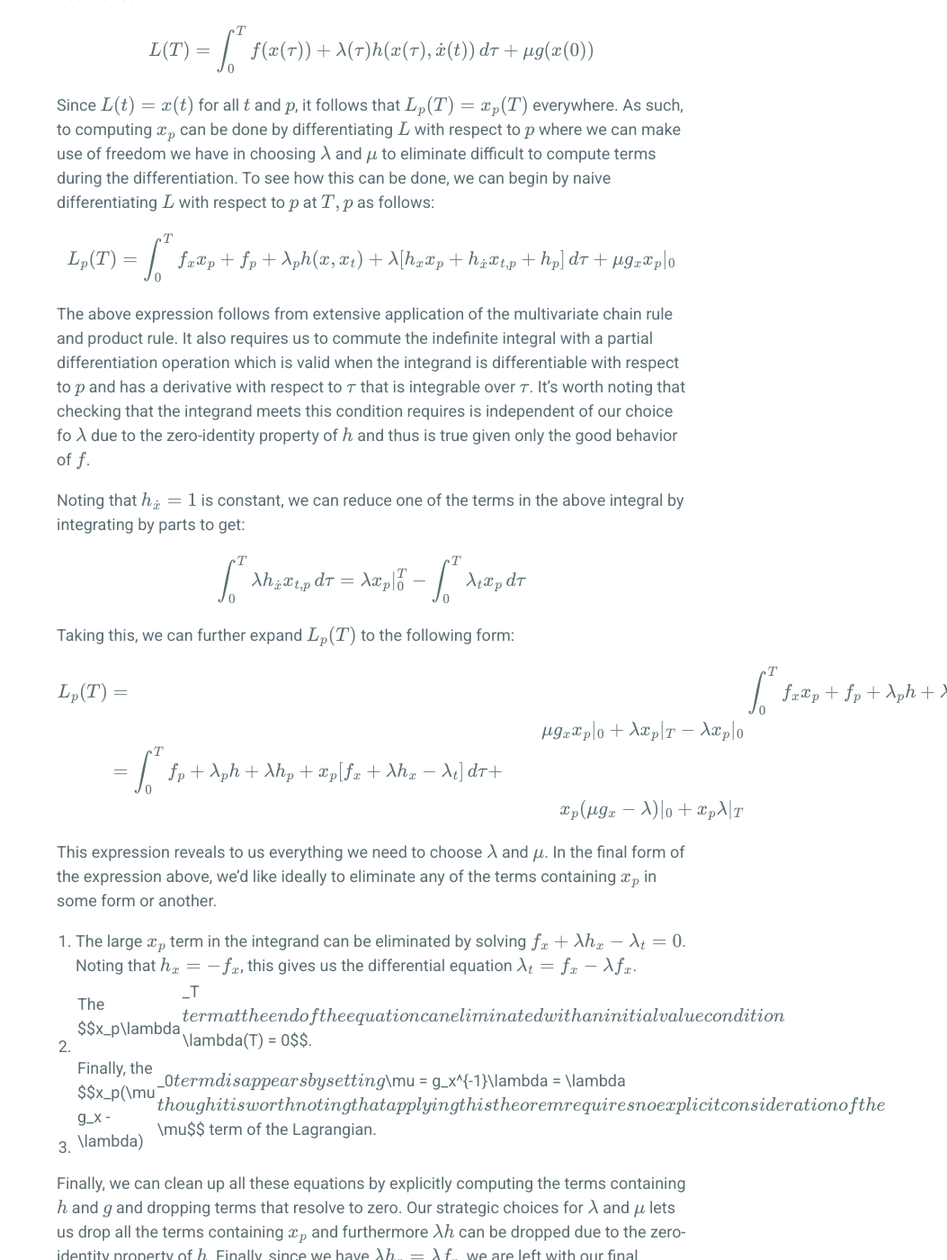
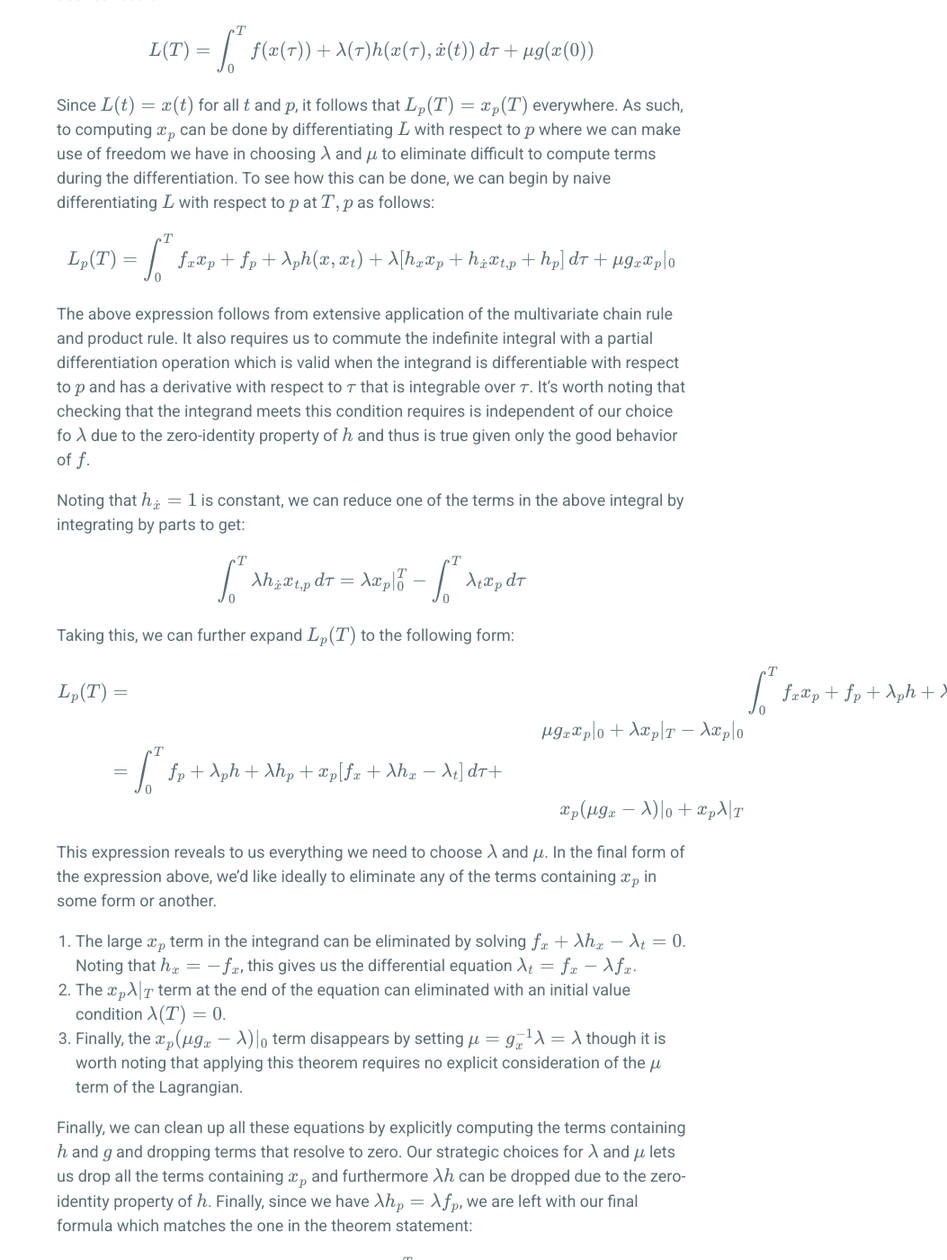
Before and after one commit to frankwang95/frankwang95.github.io, a Jekyll site: the page built from _posts/2020-01-05-deriving-adjoint-differentiation-of-odes.md, in a window 1280 px wide and 1400 px high, scrolled down 1298 px. Shown: the whole window at 90% size, without its empty margins (227-1280 px from the left). Built offline with Jekyll 4.4.1, drawn with Linux system fonts in a browser that asks for light colours; formulas are drawn with MathJax 3.

Commit message:
Some formatting changes to adjoint differentiation post.

```diff
--- a/_posts/2020-01-05-deriving-adjoint-differentiation-of-odes.md
+++ b/_posts/2020-01-05-deriving-adjoint-differentiation-of-odes.md
@@ -31,7 +31,7 @@ $$L(T) = \int_0^T f(x(\tau)) + \lambda(\tau) h(x(\tau), \dot x (t)) \, d\tau + \
 
 Since $$L(t) = x(t)$$ for all $$t$$ and $$p$$, it follows that $$L_p(T) = x_p(T)$$ everywhere. As such, to computing $$x_p$$ can be done by differentiating $$L$$ with respect to $$p$$ where we can make use of freedom we have in choosing $$\lambda$$ and $$\mu$$ to eliminate difficult to compute terms during the differentiation. To see how this can be done, we can begin by naive differentiating $$L$$ with respect to $$p$$ at $$T, p$$ as follows:
 
-$$L_p(T) = \int_0^T f_x x_p + f_p + \lambda_p h(x, x_t) + \lambda [h_x x_p + h_{\dot x} x_{t,p} + h_p] \, d\tau+ \mu g_x x_p |_0$$
+$$L_p(T) = \int_0^T f_x x_p + f_p + \lambda_p h(x, x_t) + \lambda [h_x x_p + h_{\dot x} x_{t,p} + h_p] \, d\tau+ \mu g_x x_p \vert_0$$
 
 The above expression follows from extensive application of the multivariate chain rule and product rule. It also requires us to commute the indefinite integral with a partial differentiation operation which is valid when the integrand is differentiable with respect to $$p$$ and has a derivative with respect to $$\tau$$ that is integrable over $$\tau$$. It's worth noting that checking that the integrand meets this condition requires is independent of our choice fo $$\lambda$$ due to the zero-identity property of $$h$$ and thus is true given only the good behavior of $$f$$.
 
@@ -43,16 +43,16 @@ Taking this, we can further expand $$L_p(T)$$ to the following form:
 
 $$\begin{align}
 L_p(T) &= &&\int_0^T f_x x_p + f_p + \lambda_p h + \lambda [h_x x_p + h_p ] - \lambda_t  x_p \, d\tau + \\
-          &&\mu g_x x_p |_0 + \lambda x_p |_T - \lambda  x_p |_0 \\
+          &&\mu g_x x_p \vert_0 + \lambda x_p \vert_T - \lambda  x_p \vert_0 \\
        &= \int_0^T f_p + \lambda_p h + \lambda h_p + x_p[f_x + \lambda h_x - \lambda_t] \, d\tau + \\
-          &&x_p (\mu g_x - \lambda) |_0+ x_p \lambda |_T
+          &&x_p (\mu g_x - \lambda) \vert_0+ x_p \lambda \vert_T
 \end{align}$$
 
 This expression reveals to us everything we need to choose $$\lambda$$ and $$\mu$$. In the final form of the expression above, we'd like ideally to eliminate any of the terms containing $$x_p$$ in some form or another.
 
 1. The large $$x_p$$ term in the integrand can be eliminated by solving $$f_x + \lambda h_x - \lambda_t = 0$$. Noting that $$h_x = -f_x$$, this gives us the differential equation $$\lambda_t = f_x - \lambda f_x$$.
-2. The $$x_p\lambda |_T$$ term at the end of the equation can eliminated with an initial value condition $$\lambda(T) = 0$$.
-3. Finally, the $$x_p(\mu g_x - \lambda) |_0$$ term disappears by setting $$\mu = g_x^{-1}\lambda = \lambda$$ though it is worth noting that applying this theorem requires no explicit consideration of the $$\mu$$ term of the Lagrangian.
+2. The $$x_p\lambda \vert_T$$ term at the end of the equation can eliminated with an initial value condition $$\lambda(T) = 0$$.
+3. Finally, the $$x_p(\mu g_x - \lambda) \vert_0$$ term disappears by setting $$\mu = g_x^{-1}\lambda = \lambda$$ though it is worth noting that applying this theorem requires no explicit consideration of the $$\mu$$ term of the Lagrangian.
 
 Finally, we can clean up all these equations by explicitly computing the terms containing $$h$$ and $$g$$ and dropping terms that resolve to zero. Our strategic choices for $$\lambda$$ and $$\mu$$ lets us drop all the terms containing $$x_p$$ and furthermore $$\lambda h$$ can be dropped due to the zero-identity property of $$h$$. Finally, since we have $$\lambda h_p = \lambda f_p$$, we are left with our final formula which matches the one in the theorem statement:
 
```
